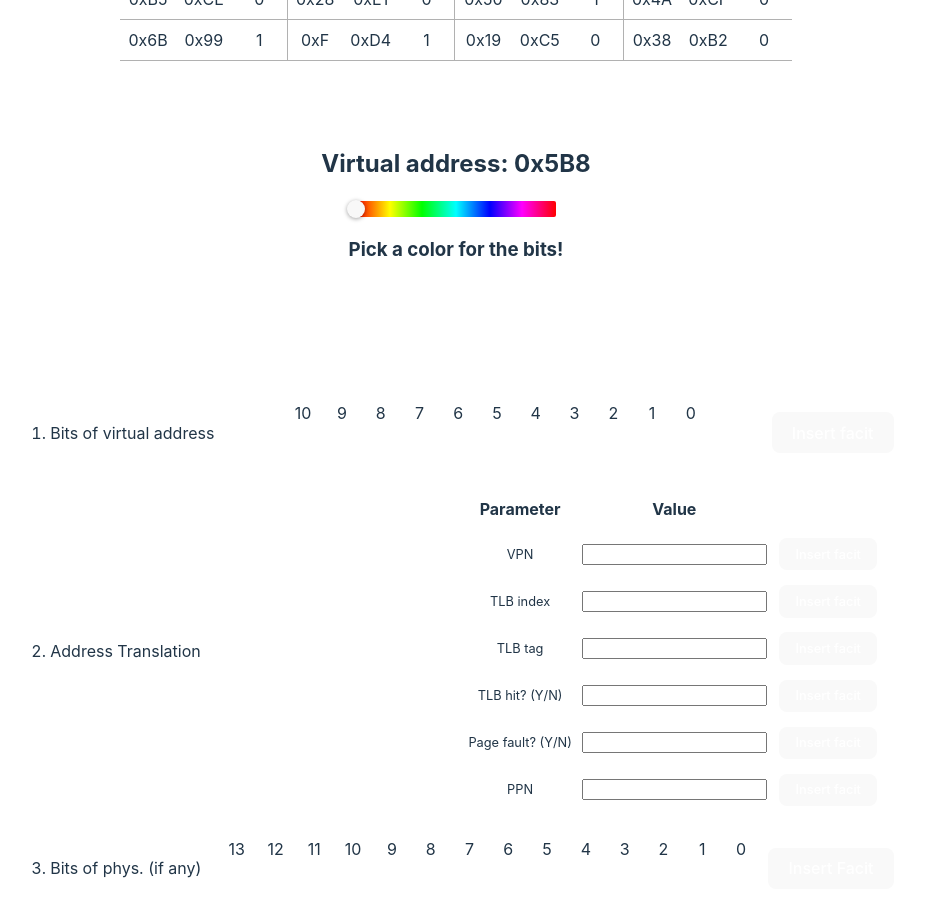
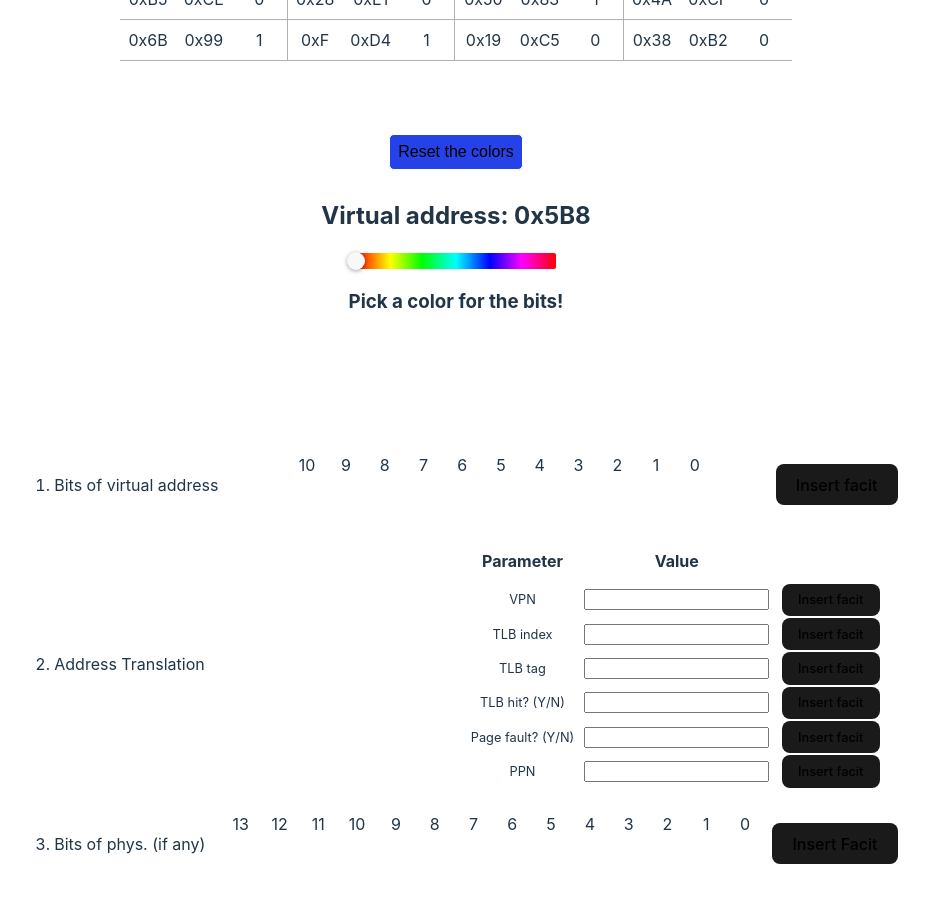
Before and after one commit to MahmoodSeoud/VMAT, a React (Vite) app: page / in a window 1280 px wide. Shown: the part 800-1716 px from the top of the page, without its empty margins (184-1113 px from the left). Built offline with nearby package versions, Linux system fonts and the light colour scheme.

Commit message:
reset the colors

```diff
--- a/src/components/Input_table/Input_table.css
+++ b/src/components/Input_table/Input_table.css
@@ -66,16 +66,39 @@
 }
 
 
-button {
-    margin: .5em;
+.insert-facit-btn {
+    border-radius: 8px;
+    border: 1px solid transparent;
+    padding: 0.6em 1.2em;
+    font-size: 1em;
+    font-weight: 500;
+    font-family: inherit;
+    background-color: #1a1a1a;
+    cursor: pointer;
+    margin-left: .5em;
+    transition: border-color 0.25s;
+}
+
+.insert-facit-btn:hover {
+    border-color: rgb(21, 190, 21);
+}
+
+.insert-facit-btn:hover:hover:focus,
+.insert-facit-btn:focus-visible {
+    outline: 4px auto -webkit-focus-ring-color;
+}
+
+
+.list-item-wrapper>p {
+    margin-right: 1em;
+}
+
+
+.reset-color-btn {
+    background-color: rgb(37, 66, 231);
+    border: 1px solid white;
+    border-radius: 5px;
     padding: .5em;
     font-size: 16px;
-    border-radius: 5px;
-    border: 1px solid white;
-    background-color: rgb(31, 31, 31);
-    color: white;
+    margin: .5em;
 }
-
-.list-item-wrapper> p {
-    margin-right: 1em;
-}
--- a/src/components/Input_table/Input_table.tsx
+++ b/src/components/Input_table/Input_table.tsx
@@ -85,15 +85,15 @@ function Input_table({ VirtualAddress, addressPrefix, baseConversion, pageSize,
     const [color, setColor] = useState<string>('#ff0000');
 
 
-    const handleMouseDown = (e: React.MouseEvent) => {
+    function handleMouseDown(e: React.MouseEvent) {
         setIsMouseDown(true);
     };
 
-    const handleMouseUp = (e: React.MouseEvent) => {
+    function handleMouseUp(e: React.MouseEvent) {
         setIsMouseDown(false);
     };
 
-    const handleMouseEnter = (e: React.MouseEvent) => {
+    function handleMouseEnter(e: React.MouseEvent) {
         if (isMouseDown) {
             // Apply highlight to the current div
             const pTagWithIndex = e.currentTarget.firstChild as HTMLElement;
@@ -104,6 +104,18 @@ function Input_table({ VirtualAddress, addressPrefix, baseConversion, pageSize,
         }
     };
 
+    function resetColors() {
+        const elements = document.getElementsByClassName('input-text') as HTMLCollectionOf<HTMLElement>;
+
+        for (let i = 0; i < elements.length; i++) {
+            const isHighligted = elements[i].classList.contains('highlight');
+
+            if (isHighligted) {
+                elements[i].classList.remove('highlight');
+                elements[i].style.backgroundColor = '';
+            }
+        }
+    }
 
     // Insert the facit incase the user does not know the answer
     function insertFacit(inputFieldName: InputField, e: React.BaseSyntheticEvent): void {
@@ -140,17 +152,6 @@ function Input_table({ VirtualAddress, addressPrefix, baseConversion, pageSize,
         const physAddressWidth = Math.floor(Math.log2(physicalPageMemory)); */
 
 
-
-    useEffect(() => {
-        console.log('input', input)
-
-    }, [input])
-
-
-    useEffect(() => {
-        console.log("coloorr.::", color)
-
-    }, [color])
 
     function validateFieldInput(inputFieldName: InputField): boolean {
         // TODO: nice to have (in the settings menu)
@@ -214,20 +215,21 @@ function Input_table({ VirtualAddress, addressPrefix, baseConversion, pageSize,
         setColor(color.hex)
     }
 
-    // TODO if the user has incremental feedback have this in a if statement
-    //validateFieldInput(input, facit)
-
-
 
     return (
         <>
             <div className="input-table">
 
                 <div className='input-header'>
+                    <button
+                        className='reset-color-btn'
+                        onClick={resetColors}
+                    >
+                        Reset the colors
+                    </button>
 
                     <h2>Virtual address: {addressPrefix + VirtualAddress.toString(baseConversion).toUpperCase()}</h2>
                     <HuePicker
-
                         width={'200px'}
                         color={color}
                         onChange={handleColorChange}
@@ -259,7 +261,7 @@ function Input_table({ VirtualAddress, addressPrefix, baseConversion, pageSize,
                                         </div>
                                     ))}
                                 </div>
-                                <button
+                                <button className={'insert-facit-btn'}
                                     onClick={(ev) => insertFacit(InputFieldsMap.VirtualAddress, ev)}
 
                                 >
@@ -290,7 +292,7 @@ function Input_table({ VirtualAddress, addressPrefix, baseConversion, pageSize,
                                                     onChange={(ev) => handleInputChange(ev, InputFieldsMap.VPN)}
                                                 />
                                             </td>
-                                            <button onClick={(ev) => insertFacit(InputFieldsMap.VPN, ev)}>Insert facit</button>
+                                            <button className={'insert-facit-btn'} onClick={(ev) => insertFacit(InputFieldsMap.VPN, ev)}>Insert facit</button>
                                         </tr>
                                         <tr>
                                             <td>TLB index</td>
@@ -300,7 +302,7 @@ function Input_table({ VirtualAddress, addressPrefix, baseConversion, pageSize,
                                                     onChange={(ev) => handleInputChange(ev, InputFieldsMap.TLBI)}
                                                 />
                                             </td>
-                                            <button onClick={(ev) => insertFacit(InputFieldsMap.TLBI, ev)}>Insert facit</button>
+                                            <button className={'insert-facit-btn'} onClick={(ev) => insertFacit(InputFieldsMap.TLBI, ev)}>Insert facit</button>
                                         </tr>
                                         <tr >
                                             <td>TLB tag</td>
@@ -310,7 +312,7 @@ function Input_table({ VirtualAddress, addressPrefix, baseConversion, pageSize,
                                                     onChange={(ev) => handleInputChange(ev, InputFieldsMap.TLBT)}
                                                 />
                                             </td>
-                                            <button onClick={(ev) => insertFacit(InputFieldsMap.TLBT, ev)}>Insert facit</button>
+                                            <button className={'insert-facit-btn'} onClick={(ev) => insertFacit(InputFieldsMap.TLBT, ev)}>Insert facit</button>
                                         </tr>
                                         <tr >
                                             <td>TLB hit? (Y/N)</td>
@@ -321,7 +323,7 @@ function Input_table({ VirtualAddress, addressPrefix, baseConversion, pageSize,
                                                     onChange={(ev) => handleInputChange(ev, InputFieldsMap.TLBHIT)}
                                                 />
                                             </td>
-                                            <button onClick={(ev) => insertFacit(InputFieldsMap.TLBHIT, ev)}>Insert facit</button>
+                                            <button className={'insert-facit-btn'} onClick={(ev) => insertFacit(InputFieldsMap.TLBHIT, ev)}>Insert facit</button>
                                         </tr>
                                         <tr className={`${validateFieldInput(InputFieldsMap.PageFault) ? ' correct' : ''}`}>
                                             <td>Page fault? (Y/N)</td>
@@ -332,7 +334,7 @@ function Input_table({ VirtualAddress, addressPrefix, baseConversion, pageSize,
                                                     onChange={(ev) => handleInputChange(ev, InputFieldsMap.PageFault)}
                                                 />
                                             </td>
-                                            <button onClick={(ev) => insertFacit(InputFieldsMap.PageFault, ev)}>Insert facit</button>
+                                            <button className={'insert-facit-btn'} onClick={(ev) => insertFacit(InputFieldsMap.PageFault, ev)}>Insert facit</button>
                                         </tr>
                                         <tr className={`${validateFieldInput(InputFieldsMap.PPN) ? ' correct' : ''}`}>
                                             <td>PPN</td>
@@ -342,7 +344,7 @@ function Input_table({ VirtualAddress, addressPrefix, baseConversion, pageSize,
                                                     onChange={(ev) => handleInputChange(ev, InputFieldsMap.PPN)}
                                                 />
                                             </td>
-                                            <button onClick={(ev) => insertFacit(InputFieldsMap.PPN, ev)}>Insert facit</button>
+                                            <button className={'insert-facit-btn'} onClick={(ev) => insertFacit(InputFieldsMap.PPN, ev)}>Insert facit</button>
                                         </tr>
                                     </tbody>
                                 </table>
@@ -368,7 +370,7 @@ function Input_table({ VirtualAddress, addressPrefix, baseConversion, pageSize,
                                         </div>
                                     ))}
                                 </div>
-                                <button onClick={(ev) => insertFacit(InputFieldsMap.PhysicalAddress, ev)}>Insert Facit</button>
+                                <button className={'insert-facit-btn'} onClick={(ev) => insertFacit(InputFieldsMap.PhysicalAddress, ev)}>Insert Facit</button>
                             </div>
                         </li>
                     </ol>
--- a/src/index.css
+++ b/src/index.css
@@ -36,25 +36,6 @@ h1 {
   line-height: 1.1;
 }
 
-button {
-  border-radius: 8px;
-  border: 1px solid transparent;
-  padding: 0.6em 1.2em;
-  font-size: 1em;
-  font-weight: 500;
-  font-family: inherit;
-  background-color: #1a1a1a;
-  cursor: pointer;
-  transition: border-color 0.25s;
-}
-button:hover {
-  border-color: #646cff;
-}
-button:focus,
-button:focus-visible {
-  outline: 4px auto -webkit-focus-ring-color;
-}
-
 @media (prefers-color-scheme: light) {
   :root {
     color: #213547;
```
